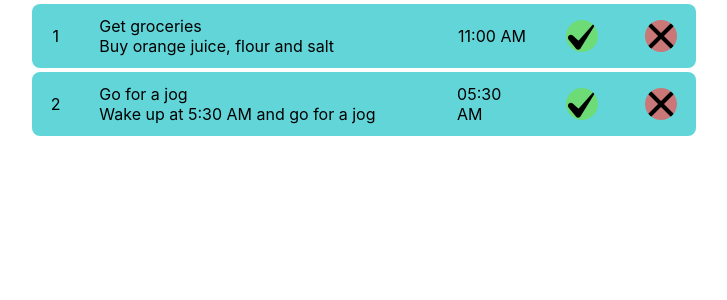
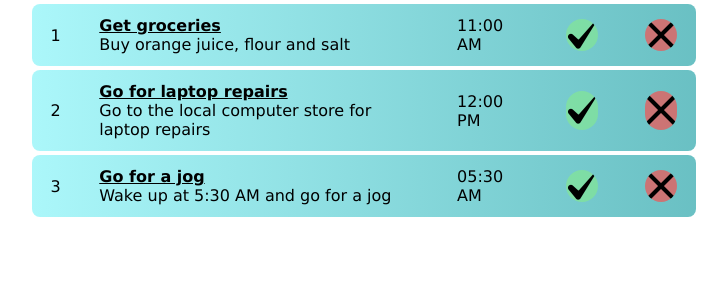
Before and after one commit to snigdho611/to-dos-react, a React (Create React App) app: page / in a window 1280 px wide. Shown: the top 300 px of the page, without its empty margins (276-1003 px from the left). Built offline with nearby package versions, Linux system fonts and the light colour scheme.

Commit message:
Added feature for deleting items from list

```diff
--- a/src/App.js
+++ b/src/App.js
@@ -1,4 +1,5 @@
 import Task from "components/Task";
+import { useEffect, useState } from "react";
 
 const data = [
   {
@@ -9,33 +10,60 @@ const data = [
   },
   {
     id: 2,
+    title: "Go for laptop repairs",
+    content: "Go to the local computer store for laptop repairs",
+    time: "12:00 PM",
+  },
+  {
+    id: 3,
     title: "Go for a jog",
     content: "Wake up at 5:30 AM and go for a jog",
     time: "05:30 AM",
   },
 ];
+function App() {
+  const [list, setList] = useState(data);
+  useEffect(() => {}, []);
 
-function App() {
+  const completedToDo = (id) => {
+    console.log(id);
+  };
+
+  const deleteToDo = (id) => {
+    console.log(data.filter((element) => element.id !== id));
+    setList(list.filter((element) => element.id !== id));
+    //
+  };
+
   return (
     <div>
-      {data.map(({ id, title, content, time }) => {
-        return <Task id={id} title={title} content={content} time={time} />;
-      })}
-      {/* <Task /> */}
-      {/* <header className="App-header">
-        <img src={logo} className="App-logo" alt="logo" />
-        <p>
-          Edit <code>src/App.js</code> and save to reload.
-        </p>
-        <a
-          className="App-link"
-          href="https://reactjs.org"
-          target="_blank"
-          rel="noopener noreferrer"
+      {list.length > 0 ? (
+        list.map(({ id, title, content, time }, i) => {
+          return (
+            <Task
+              key={i}
+              id={id}
+              title={title}
+              content={content}
+              time={time}
+              completedToDo={completedToDo}
+              deleteToDo={deleteToDo}
+            />
+          );
+        })
+      ) : (
+        <div
+          style={{
+            display: "flex",
+            width: "100%",
+            justifyContent: "center",
+            fontWeight: "bold",
+            color: "red",
+          }}
         >
-          Learn React
-        </a>
-      </header> */}
+          No items to show
+        </div>
+      )}
     </div>
   );
 }
--- a/src/components/Task/index.css
+++ b/src/components/Task/index.css
@@ -2,7 +2,12 @@
   display: flex;
   gap: 2rem;
   width: 50%;
-  background-color: rgba(63, 204, 209, 0.815);
+  /* background-color: rgba(119, 242, 247, 0.815); */
+  background-image: linear-gradient(
+    to right,
+    rgba(119, 242, 247, 0.615),
+    rgba(72, 178, 182, 0.815)
+  );
   padding: 0.75rem;
   margin: 0.25rem auto;
   border-radius: 0.5rem;
@@ -17,6 +22,11 @@
 
 .task__desc {
   width: 70%;
+}
+
+.task__desc__title {
+  text-decoration: underline;
+  font-weight: bold;
 }
 
 .task__time {
@@ -48,7 +58,7 @@
 
 .task__btn__check {
   background-image: url("/public/check-mark.png");
-  background-color: rgba(112, 221, 102, 0.849);
+  background-color: rgb(136, 241, 127, 0.5);
 }
 
 .task__btn__cross {
@@ -58,7 +68,7 @@
 
 .task__btn__check:hover {
   background-image: url("/public/check-mark.png");
-  background-color: rgba(180, 238, 174, 0.849);
+  background-color: rgb(136, 241, 127);
 }
 
 .task__btn__cross:hover {
--- a/src/components/Task/index.jsx
+++ b/src/components/Task/index.jsx
@@ -1,7 +1,7 @@
 import React from 'react'
 import './index.css'
 
-const Task = ({ id, title, content, time }) => {
+const Task = ({ id, title, content, time, completedToDo, deleteToDo }) => {
     return (
         <div className='task'>
             <div className='task__id'>{id ? id : null}</div>
@@ -10,8 +10,8 @@ const Task = ({ id, title, content, time }) => {
                 <div className='task__desc__content'>{content ? content : null}</div>
             </div>
             <div className='task__time'>{time ? time : null}</div>
-            <div className='task__btn'><button className='task__btn__check' /></div>
-            <div className='task__btn'><button className='task__btn__cross' /></div>
+            <div className='task__btn'><button onClick={() => { completedToDo(id) }} className='task__btn__check' /></div>
+            <div className='task__btn'><button onClick={() => { deleteToDo(id) }} className='task__btn__cross' /></div>
         </div>
     )
 }
--- a/src/index.css
+++ b/src/index.css
@@ -1,13 +1,13 @@
 body {
   margin: 0;
-  font-family: -apple-system, BlinkMacSystemFont, 'Segoe UI', 'Roboto', 'Oxygen',
-    'Ubuntu', 'Cantarell', 'Fira Sans', 'Droid Sans', 'Helvetica Neue',
-    sans-serif;
+  font-family: -apple-system, BlinkMacSystemFont, "Segoe UI", "Roboto", "Oxygen", "Ubuntu",
+    "Cantarell", "Fira Sans", "Droid Sans", "Helvetica Neue", sans-serif;
+  font-family: "Lucida Sans", "Lucida Sans Regular", "Lucida Grande", "Lucida Sans Unicode", Geneva,
+    Verdana, sans-serif;
   -webkit-font-smoothing: antialiased;
   -moz-osx-font-smoothing: grayscale;
 }
 
 code {
-  font-family: source-code-pro, Menlo, Monaco, Consolas, 'Courier New',
-    monospace;
+  font-family: source-code-pro, Menlo, Monaco, Consolas, "Courier New", monospace;
 }
```
